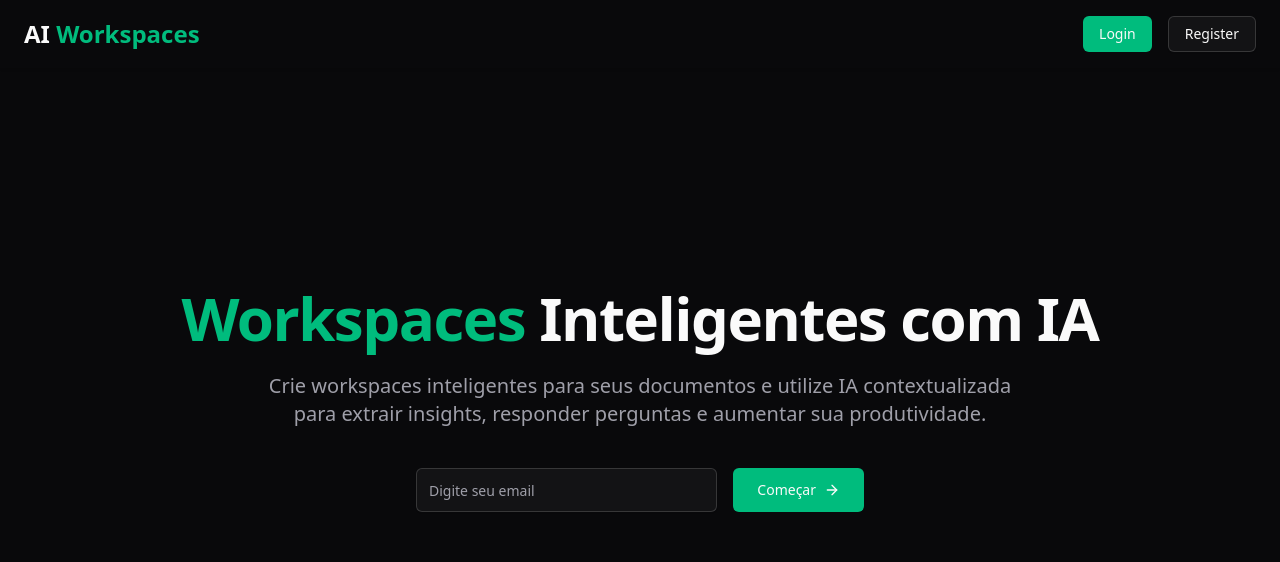
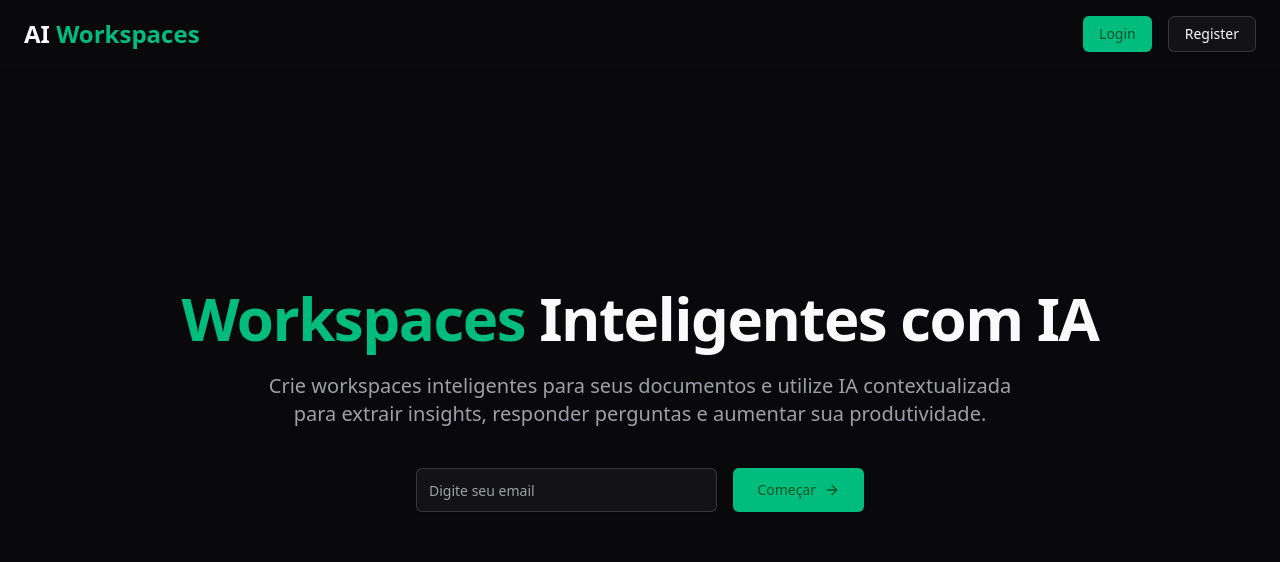
Before and after one commit to fernandovmc/ai-workspaces, a Next.js app in the folder frontend/: page / in a window 1280 px wide. Shown: the top 562 px of the page. Built offline with nearby package versions, Linux system fonts and the light colour scheme.

Commit message:
:bug: fixing environments

```diff
--- a/frontend/src/app/globals.css
+++ b/frontend/src/app/globals.css
@@ -86,7 +86,7 @@
   --popover: oklch(0.21 0.006 285.885);
   --popover-foreground: oklch(0.985 0 0);
   --primary: oklch(0.696 0.17 162.48);
-  --primary-foreground: oklch(1 0. 255.535);
+  --primary-foreground: oklch(0.393 0.095 152.535);
   --secondary: oklch(0.274 0.006 286.033);
   --secondary-foreground: oklch(0.985 0 0);
   --muted: oklch(0.274 0.006 286.033);
```
Also changed, not shown: 2 other files (tests, documents, lock files or other folders).
